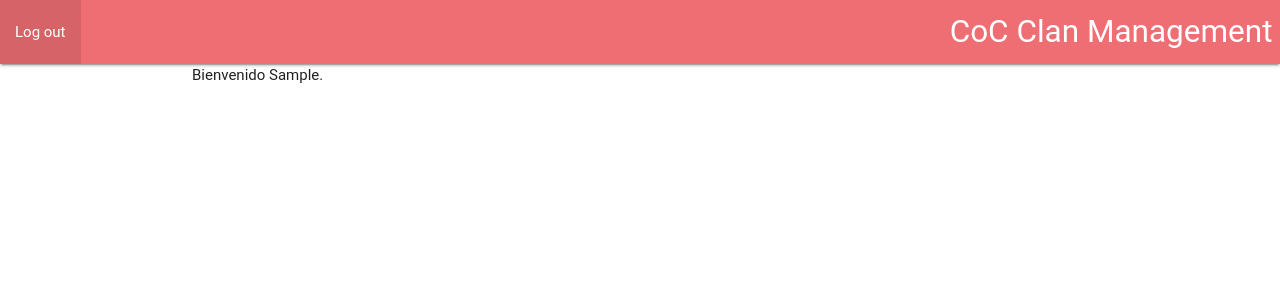
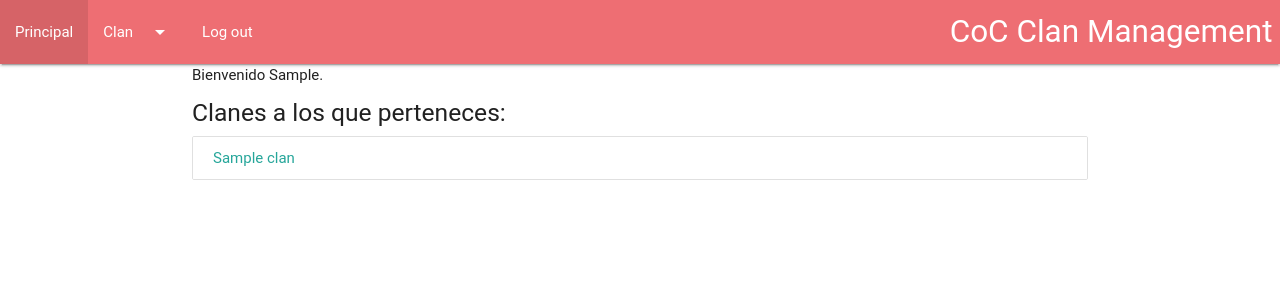
Before and after one commit to potray/CoCClanManager, a Django app: page / in a window 1280 px wide. Shown: the top 300 px of the page. Run offline with Django 3.2, Linux system fonts and the light colour scheme; a user stored in the database is signed in; tables that the repository leaves empty hold one stand-in row (values such as "Sample post"); some libraries are stand-ins or nearby versions; some web fonts are replaced.

Commit message:
Added a war button, started the join clan page.

```diff
--- a/ResistenciaCoC/models.py
+++ b/ResistenciaCoC/models.py
@@ -54,5 +54,10 @@ class Clan(models.Model):
     name = models.CharField(max_length=100)
     tag = models.CharField(max_length=8, unique=True)
     admin = models.ForeignKey(User, related_name='clan_admin')
+    is_at_war = models.BooleanField(default=False)
     managers = models.ManyToManyField(User, related_name='clan_manager')
     members = models.ManyToManyField(User, related_name='clan_member')
+
+class Member_request(models.Model):
+    clan = models.OneToOneField(Clan)
+    user = models.OneToOneField(User)
--- a/ResistenciaCoC/urls.py
+++ b/ResistenciaCoC/urls.py
@@ -28,6 +28,7 @@ urlpatterns = [
     url(r'^index_logged_in/', views.index_logged_in),
     url(r'^create_clan/', views.create_clan),
     url(r'^join_clan/', views.join_clan),
+    url(r'^clan/$', views.clan),
 
 
 ]
--- a/ResistenciaCoC/views.py
+++ b/ResistenciaCoC/views.py
@@ -6,7 +6,7 @@ from django.shortcuts import render
 import time
 
 from ResistenciaCoC.forms import RegistrationForm, LoginForm, CreateClanForm
-from ResistenciaCoC.models import War, Attack, Castle
+from ResistenciaCoC.models import War, Attack, Castle, Clan
 
 # Troop names
 troop_names = ['barbarian', 'archer', 'giant', 'goblin', 'wall_breaker', 'balloon', 'wizard', 'healer', 'dragon',
@@ -153,8 +153,6 @@ def index(request):
             if user:
                 login(request, user)
                 return index_logged_in(request)
-            else:
-                print"no"
     else:
         # Check if there is a logged in user
         if request.user.username != '':
@@ -203,5 +201,27 @@ def create_clan(request):
 
     return render(request, 'create_clan.html', {'form': form})
 
+@login_required
 def join_clan(request):
-    return None
+    return render(request, 'join_clan.html')
+
+@login_required
+def clan(request):
+    # Get clan data and render the page.
+    clan = Clan.objects.get(tag = request.GET['tag'])
+
+    if request.method == 'POST':
+        form_type = request.POST['form_type']
+
+        # Start the war.
+        if form_type == 'start_war':
+            clan.is_at_war = True
+            clan.save()
+
+        # End the war.
+        elif form_type == 'end_war':
+            clan.is_at_war = False
+            clan.save()
+
+    return render(request, 'clan.html', {'clan': clan,
+                                         'clan_members': clan.members.all()})
--- a/templates/base_logged_in.html
+++ b/templates/base_logged_in.html
@@ -28,10 +28,17 @@
 
 </head>
 <body>
+<!-- Clan dropdown -->
+<ul id=dropdown_clan class=dropdown-content>
+    <li><a href=/create_clan>Crear clan</a></li>
+    <li><a href=/join_clan>Unirse a un clan</a></li>
+</ul>
 <nav>
     <div class="nav-wrapper">
         <a href="#" class="brand-logo right">CoC Clan Management</a>
         <ul id="nav-mobile" class="left hide-on-med-and-down">
+            <li><a href="/index_logged_in">Principal</a> </li>
+            <li><a class="dropdown-button" href="#!" data-activates="dropdown_clan">Clan<i class="material-icons right">arrow_drop_down</i></a></li>
             <li><a href="/logout">Log out</a></li>
         </ul>
     </div>
--- a/templates/index_logged_in.html
+++ b/templates/index_logged_in.html
@@ -6,6 +6,13 @@
 
     {% if  clan_membership == 'no_clan'%}
         Actualmente no perteneces a ningún clan. <a href=join_clan>Únete a uno</a> o <a href=create_clan>créalo.</a>
+    {% else %}
+        <h5>Clanes a los que perteneces:</h5>
+        <div class=collection>
+        {% for clan in clan_membership %}
+            <a href="/clan?tag={{ clan.tag }}" class=collection-item>{{ clan.name }}</a>
+        {% endfor %}
+        </div>
     {% endif %}
 
 
```
Also changed, not shown: templates/clan.html (added, +27 -0 lines), templates/join_clan.html (added, +12 -0 lines).
